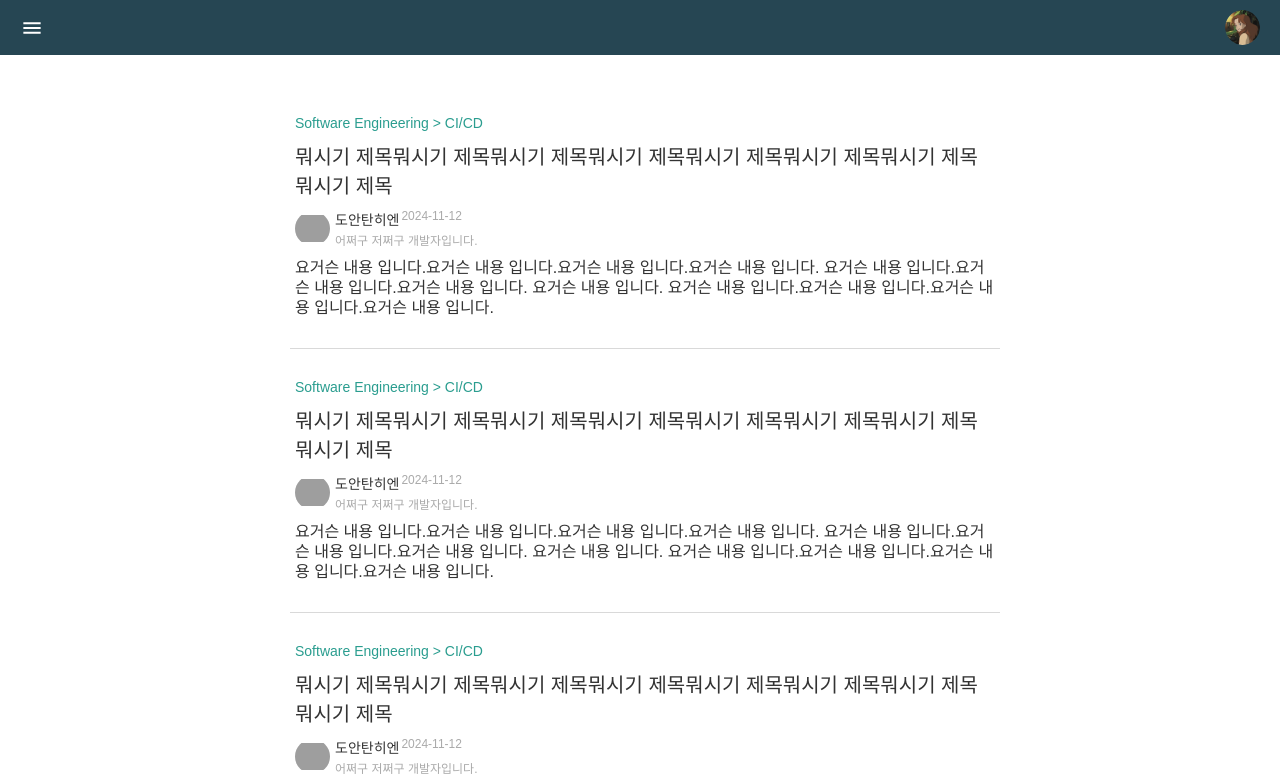
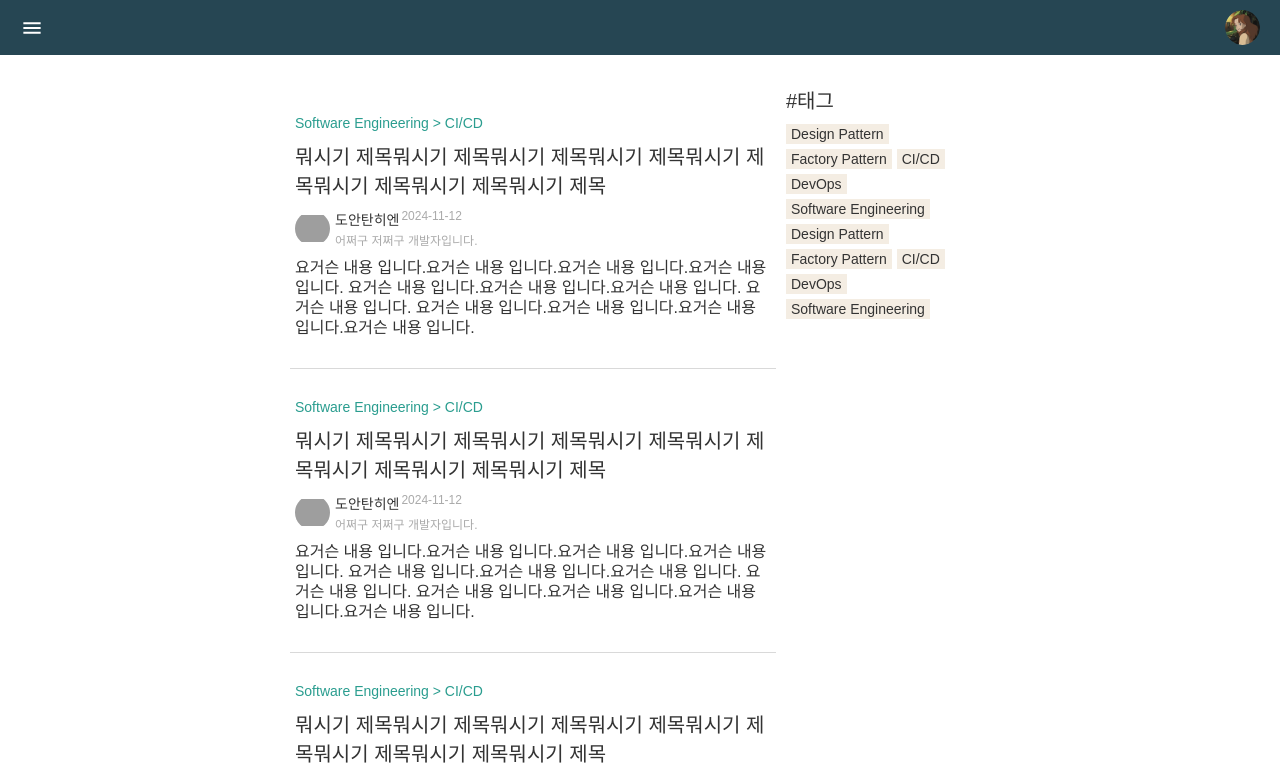
Before and after one commit to thanhhien234/starchive, a React (Vite) app in the folder FRONT/: page / in a window 1280 px wide. Shown: the top 777 px of the page. Built offline with nearby package versions, Linux system fonts and the light colour scheme; grey boxes are pictures that could not be loaded.

Commit message:
feat: Home에 TagWrapper 추가

```diff
--- a/FRONT/src/pages/Home/Home.tsx
+++ b/FRONT/src/pages/Home/Home.tsx
@@ -2,6 +2,7 @@ import styled from "styled-components";
 import PostItem from "./components/PostItem/PostItem";
 import PagingButton from "@_components/PagingButton/PagingButton";
 import { useState } from "react";
+import TagWrapper from "../../components/TagWrapper/TagWrapper";
 
 const Wrapper = styled.main`
   max-width: 700px;
@@ -21,11 +22,37 @@ const PagingButtonWrapper = styled.section`
   padding: 20px 0;
 `;
 
+const ContentWrapper = styled.section`
+  display: flex;
+  flex-direction: row;
+  gap: 20px;
+  @media screen and (max-width: 768px) {
+    flex-direction: column;
+    gap: 30px;
+  }
+`;
+
+const TagContainer = styled.section`
+  display: flex;
+  flex-direction: column;
+  gap: 10px;
+  width: 300px;
+  @media screen and (max-width: 768px) {
+    width: 100%;
+  }
+`;
+
+const TagTitle = styled.h3`
+  color: var(--text-color);
+`;
+
 function Home() {
   const [currentPage, setCurrentPage] = useState<number>(1);
+  const tagList = ["Design Pattern", "Factory Pattern", "CI/CD", "DevOps", "Software Engineering","Design Pattern", "Factory Pattern", "CI/CD", "DevOps", "Software Engineering"];
 
   return (
     <Wrapper>
+      <ContentWrapper>
         <PostItemContainer>
           <PostItem
             title="뭐시기 제목뭐시기 제목뭐시기 제목뭐시기 제목뭐시기 제목뭐시기 제목뭐시기 제목뭐시기 제목"
@@ -52,6 +79,11 @@ function Home() {
             userName="도안탄히엔"
             />
         </PostItemContainer>
+        <TagContainer>
+          <TagTitle>#태그</TagTitle>
+          <TagWrapper tagList={tagList} />
+        </TagContainer>
+      </ContentWrapper>
       <PagingButtonWrapper>
         <PagingButton totalPages={10} currentPage={currentPage} setCurrentPage={setCurrentPage} />
       </PagingButtonWrapper>
```
Lines whose indentation alone changed are shown as unchanged.
